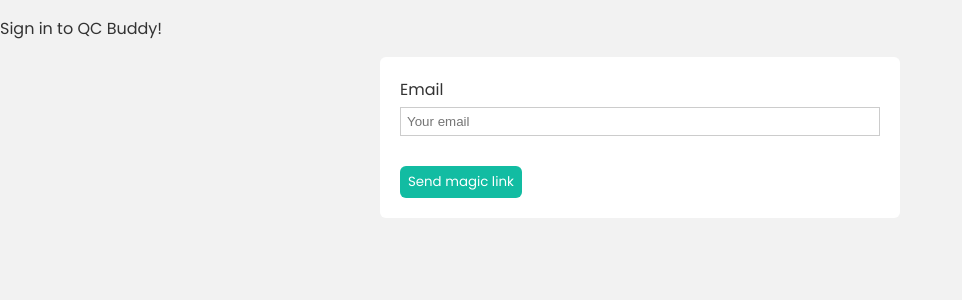
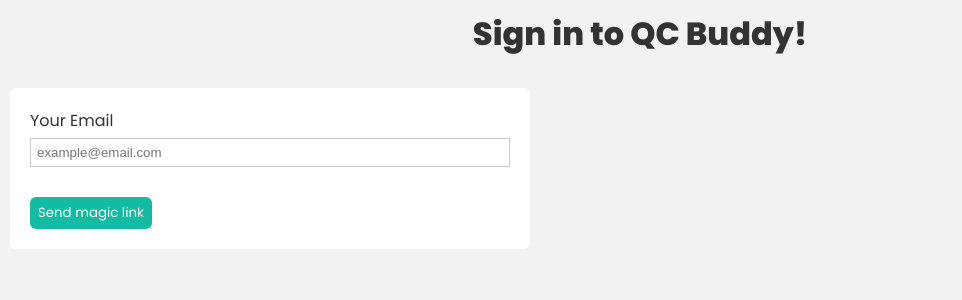
Before and after one commit to ubemacapuno/QC-Logger, a React (Create React App) app: page / in a window 1280 px wide. Shown: the top 300 px of the page, without its empty margins (0-962 px from the left). Built offline with nearby package versions, Linux system fonts and the light colour scheme; no server answers.

Commit message:
Updated login form

```diff
--- a/src/Auth.js
+++ b/src/Auth.js
@@ -23,19 +23,19 @@
   return (
     <div className="row flex-center flex">
       <div className="col-6 form-widget" aria-live="polite">
-        <p className="description">
+        <h1 className="description">
           Sign in to QC Buddy!
-        </p>
+        </h1>
         {loading ? (
           'Sending magic link...'
         ) : (
-          <form onSubmit={handleLogin}>
-            <label htmlFor="email">Email</label>
+          <form className="login-form" onSubmit={handleLogin}>
+            <label htmlFor="email">Your Email</label>
             <input
               id="email"
               className="inputField"
               type="email"
-              placeholder="Your email"
+              placeholder="example@email.com"
               value={email}
               onChange={(e) => setEmail(e.target.value)}
             />
--- a/src/index.css
+++ b/src/index.css
@@ -37,6 +37,14 @@
   display: flex;
   align-items: center;
   justify-content: center;
+}
+.description{
+  text-align: center;
+  margin-bottom: 30px;
+  margin-top: 10px;
+}
+.login-form{
+  margin: 0 10px;
 }
 .page {
   max-width: 1200px;
```
